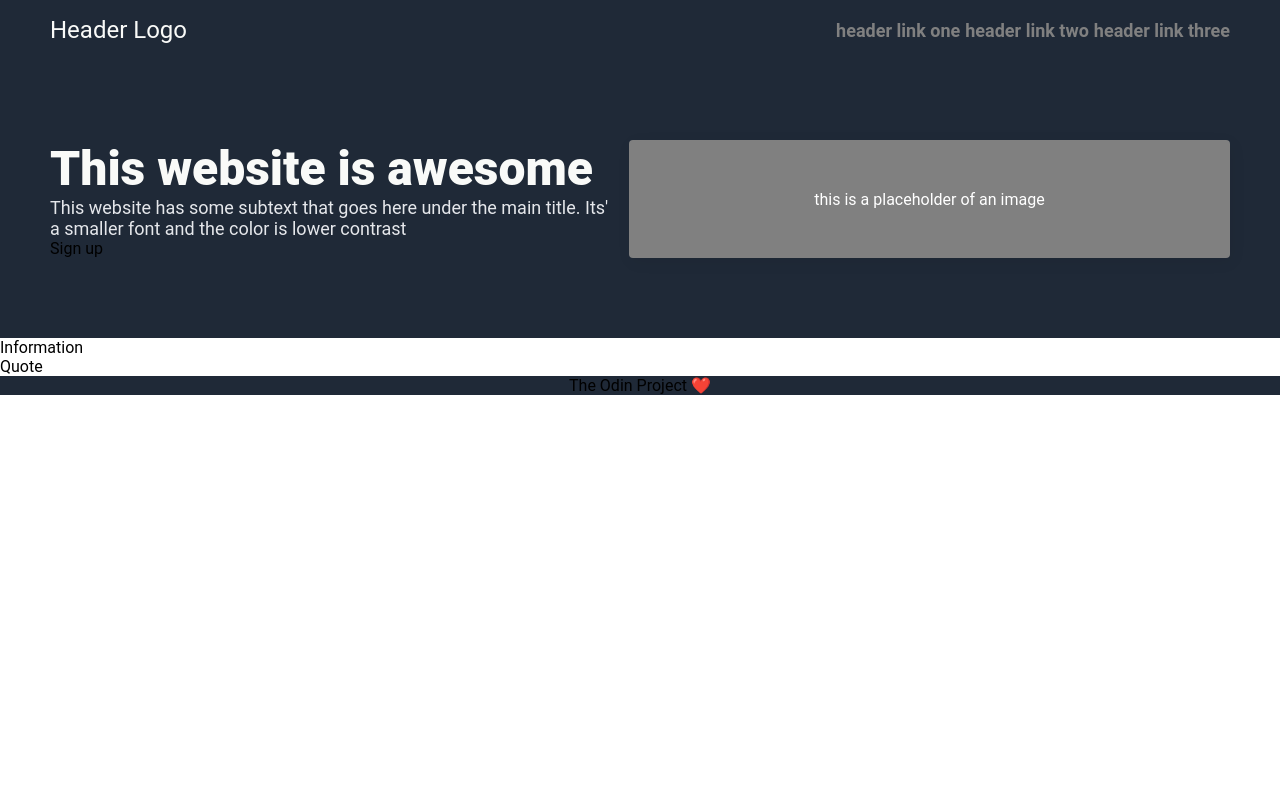
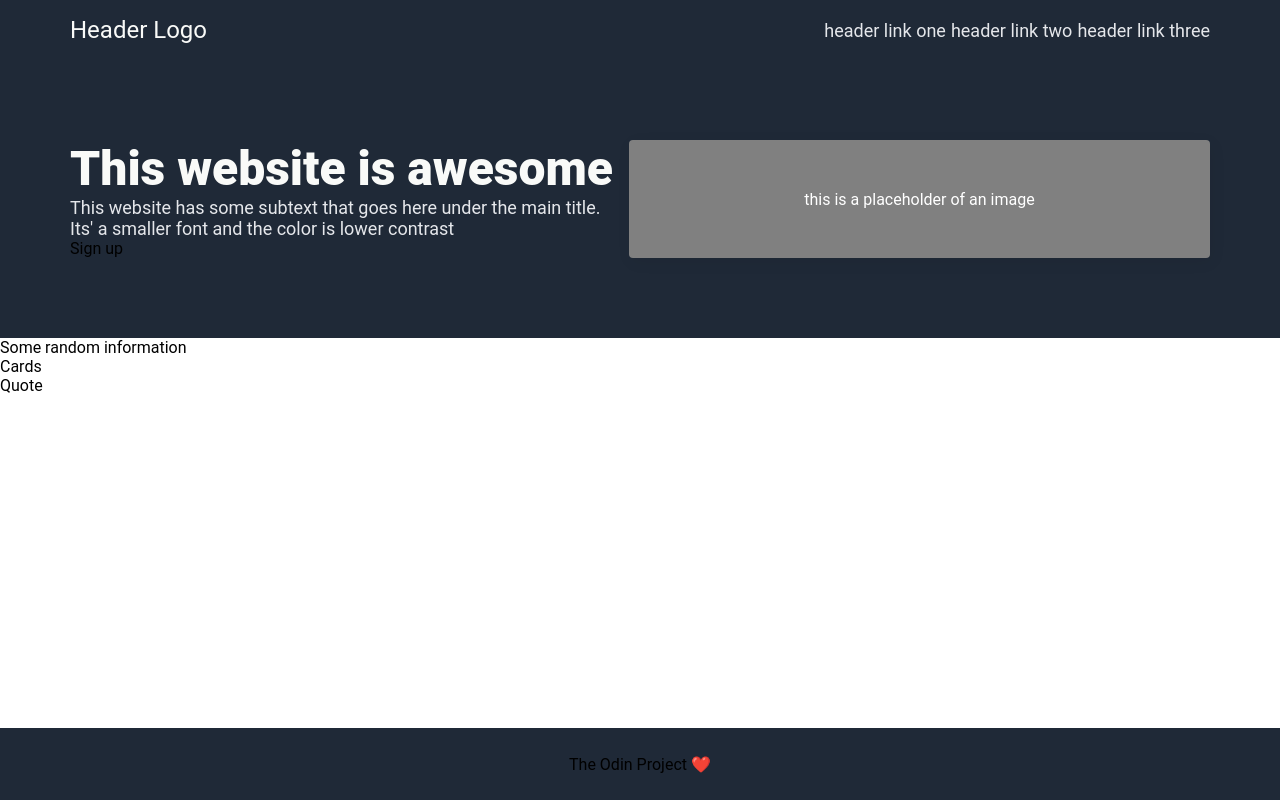
Before and after one commit to Hamin0702/odin-landing-page, a plain HTML site: page index.html in a window 1280 px wide. Drawn offline with Linux system fonts and the light colour scheme.

Commit message:
Fill the screen 100%

```diff
--- a/index.html
+++ b/index.html
@@ -19,6 +19,7 @@
       </ul>
     </div>
 
+    <div class="content">
       <div class="hero">
         <div class="hero-text">
           <div class="hero-main-text">
@@ -36,15 +37,24 @@
           this is a placeholder of an image
         </div>
       </div>
+
       <div class="information">
-      Information
+          <div class="information-header">
+            Some random information
           </div>
+          <div class="information-cards">
+            Cards
+          </div>
+      </div>
+
       <div class="quote">
         Quote
+      </div>
     </div>
 
     <div class="footer">
       The Odin Project ❤️
     </div>
+
 </body>
 </html>
--- a/style.css
+++ b/style.css
@@ -1,9 +1,25 @@
+html, body {
+  height: 100%;
+
+}
+
 body {
   font-family: 'Roboto', sans-serif;
   margin: 0;
+  height: 100%;
+
   display: flex;
   flex-direction: column;
-  justify-content: space-between;
+}
+
+.content {
+  flex: 1;
+}
+
+.hero,
+.information,
+.quote {
+  flex: 1;
 }
 
 .header,
@@ -14,7 +30,14 @@ body {
 
 .header,
 .hero {
-  padding: 5px 50px;
+  padding: 5px 70px;
+}
+
+a,
+.hero-secondary-text {
+  font-size: 18px;
+  color: #E5E7EB;
+  text-decoration: none;
 }
 
 .header {
@@ -31,8 +54,6 @@ body {
   }
 
   .links {
-    font-size: 18px;
-    color: #E5E7EB;
     list-style-type: none;
     margin: 0px;
     padding: 0px;
@@ -60,10 +81,6 @@ body {
         font-weight: 900;
       }
 
-      .hero-secondary-text {
-        font-size: 18px;
-        color: #E5E7EB;
-      }
 
     .image-placeholder {
       background-color: gray;
@@ -79,19 +96,9 @@ body {
     }
 
 .footer {
-  max-height: 30px;
-  padding: 0 16px;
+  height: 72px;
 
   display: flex;
   align-items: center;
   justify-content: center;
 }
-
-
-
-
-a {
-  color:gray;
-  text-decoration: none;
-  font-weight: 700;
-}
```
Lines whose indentation alone changed are shown as unchanged.
